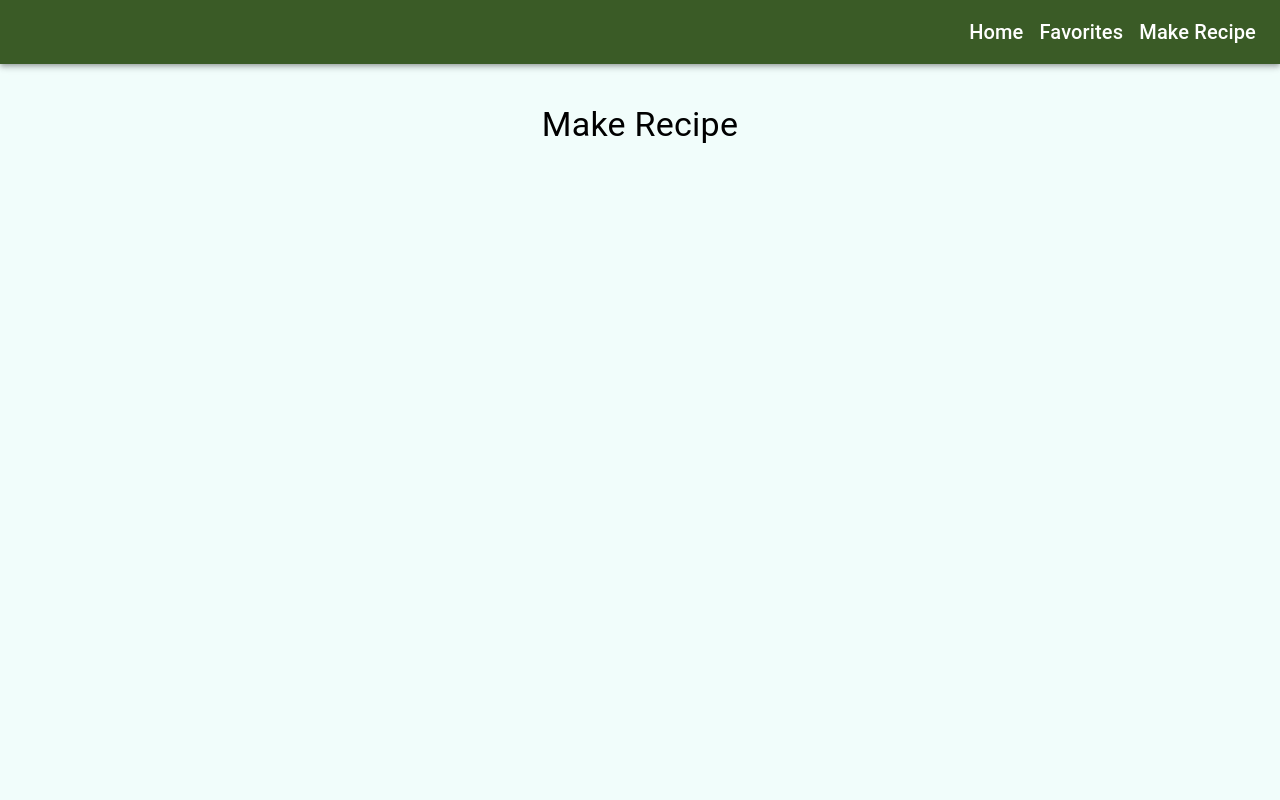
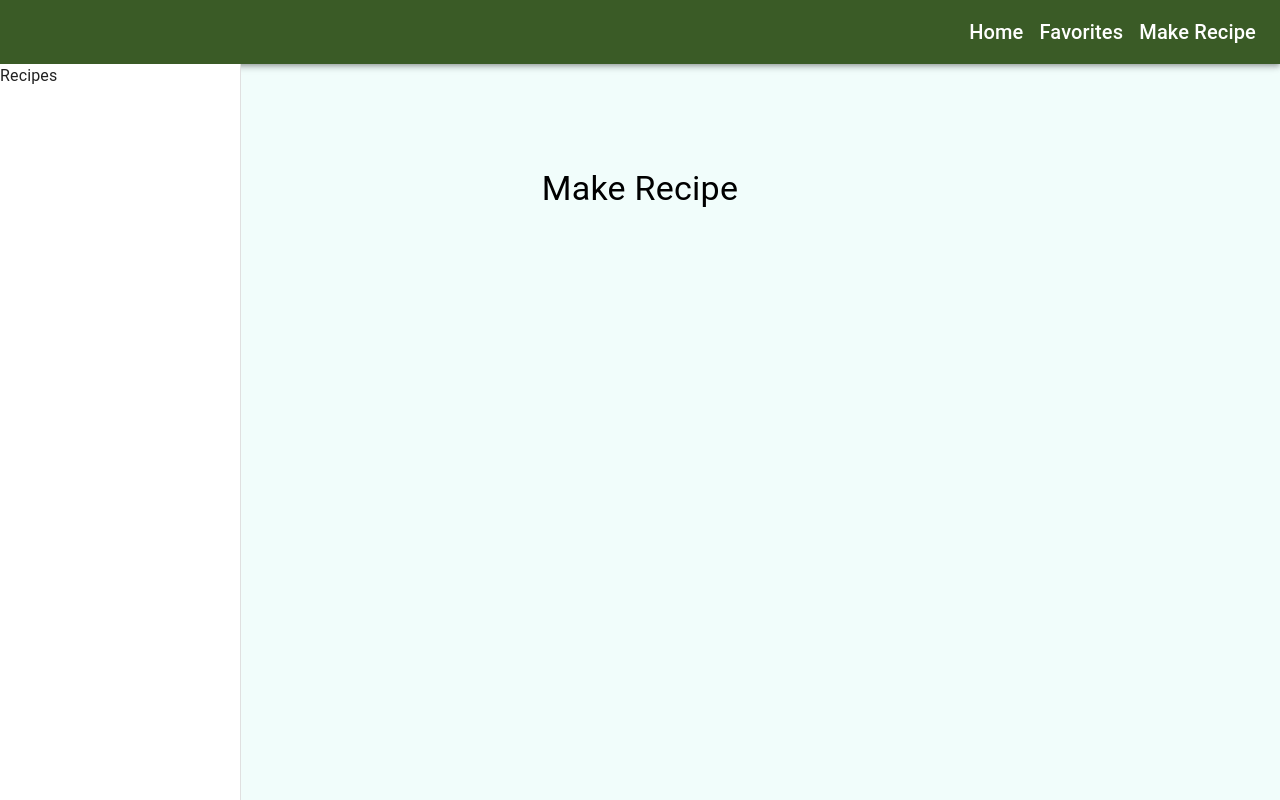
Before and after one commit to vknanavati/Recipe-App, a React (Create React App) app: page /make in a window 1280 px wide. Built offline with nearby package versions, Linux system fonts and the light colour scheme.

Commit message:
styled Drawer width, margin, and height, added padding to Container so it begins below AppBar.

```diff
--- a/src/components/MakeRecipe.js
+++ b/src/components/MakeRecipe.js
@@ -1,11 +1,26 @@
 import { MakeRecipeCard } from "./MakeRecipeCard";
 import Grid from '@mui/material/Grid2';
-import {Container, Typography} from '@mui/material';
-
+import {Container, Typography, Drawer} from '@mui/material';
 
 export function MakeRecipe({makeRecipe, addGrocery, groceryItem, setGroceryItem}) {
+
     return(
-        <Container>
+        <Container sx={{paddingTop: '64px'}}>
+            <Drawer
+                variant="permanent"
+                anchor="left"
+                sx={{
+                    '& .MuiDrawer-paper': {
+                        width: 240,
+                        marginTop: '64px',
+                        height: 'calc(100% - 64px)',
+                        }
+                    }}
+            >
+                <Typography>
+                    Recipes
+                </Typography>
+            </Drawer>
             <Grid
                 container
                 justifyContent={"center"}
```
